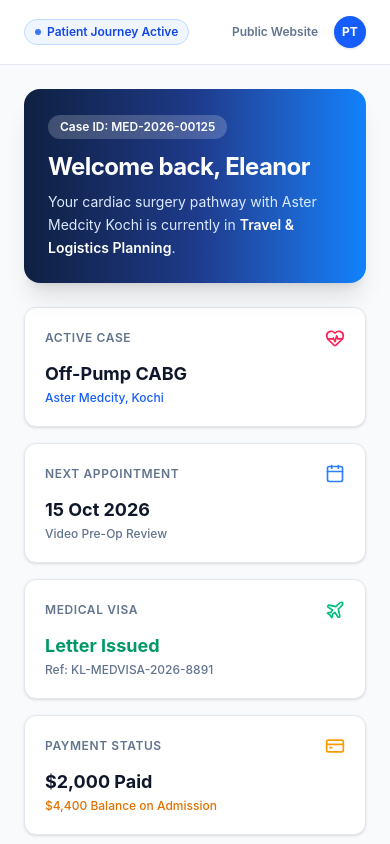
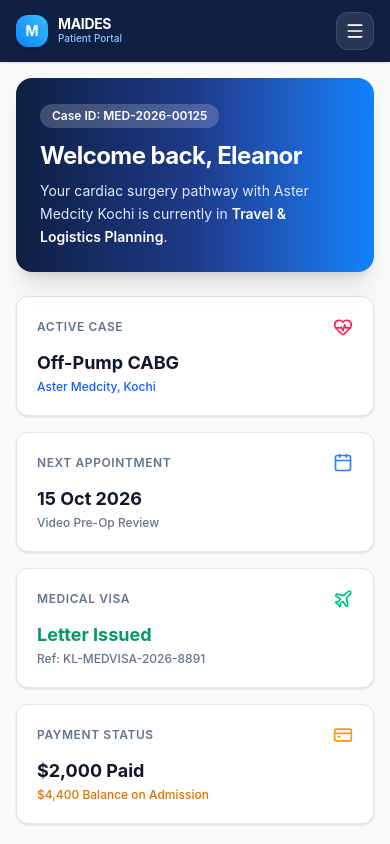
Before and after one commit to aleenashinto/MEDICAL-TOURISM, a Next.js app in the folder vitalis-web/: page /patient/dashboard in a window 390 px wide. Shown: the top 844 px of the page. Built offline with nearby package versions, Linux system fonts and the light colour scheme.

Commit message:
feat(mobile): ensure complete responsive drawers and mobile layout adaptability across Admin and Patient portals

```diff
--- a/vitalis-web/src/app/admin/layout.tsx
+++ b/vitalis-web/src/app/admin/layout.tsx
@@ -1,6 +1,6 @@
 "use client";
 
-import React from "react";
+import React, { useState } from "react";
 import Link from "next/link";
 import { usePathname } from "next/navigation";
 import {
@@ -23,7 +23,9 @@ import {
   LogOut,
   ExternalLink,
   Shield,
-  Star
+  Star,
+  Menu,
+  X
 } from "lucide-react";
 
 export default function AdminLayout({
@@ -32,6 +34,7 @@ export default function AdminLayout({
   children: React.ReactNode;
 }) {
   const pathname = usePathname();
+  const [mobileDrawerOpen, setMobileDrawerOpen] = useState(false);
 
   const navGroups = [
     {
@@ -78,9 +81,45 @@ export default function AdminLayout({
   ];
 
   return (
-    <div className="min-h-screen bg-slate-900 text-slate-100 flex">
-      {/* Sidebar */}
-      <aside className="w-64 bg-slate-950 border-r border-slate-800 flex flex-col justify-between hidden lg:flex shrink-0">
+    <div className="min-h-screen bg-slate-900 text-slate-100 flex flex-col lg:flex-row">
+      {/* Mobile Top App Bar */}
+      <div className="lg:hidden bg-slate-950 border-b border-slate-800 px-4 py-3 flex items-center justify-between sticky top-0 z-40">
+        <Link href="/admin/dashboard" className="flex items-center gap-2.5">
+          <div className="w-8 h-8 rounded-xl bg-gradient-to-tr from-[#0E82FD] to-[#38BDF8] flex items-center justify-center text-white font-black text-sm shadow-md shadow-blue-500/20">
+            M
+          </div>
+          <div className="flex items-center gap-1.5 font-bold text-sm text-white">
+            <span>MAIDES</span>
+            <span className="text-[9px] uppercase font-extrabold px-1.5 py-0.5 rounded bg-blue-500/20 text-[#0E82FD] border border-blue-500/30">
+              Admin
+            </span>
+          </div>
+        </Link>
+        <div className="flex items-center gap-2">
+          <button
+            onClick={() => setMobileDrawerOpen(!mobileDrawerOpen)}
+            className="p-2 rounded-xl bg-slate-900 text-slate-300 hover:text-white border border-slate-800"
+            aria-label="Toggle navigation menu"
+          >
+            {mobileDrawerOpen ? <X className="w-5 h-5" /> : <Menu className="w-5 h-5" />}
+          </button>
+        </div>
+      </div>
+
+      {/* Backdrop for Mobile Drawer */}
+      {mobileDrawerOpen && (
+        <div
+          className="fixed inset-0 bg-black/60 backdrop-blur-sm z-40 lg:hidden"
+          onClick={() => setMobileDrawerOpen(false)}
+        />
+      )}
+
+      {/* Sidebar (Desktop + Mobile Drawer) */}
+      <aside
+        className={`fixed lg:static inset-y-0 left-0 z-50 w-72 lg:w-64 bg-slate-950 border-r border-slate-800 flex flex-col justify-between transform transition-transform duration-300 ease-in-out lg:translate-x-0 shrink-0 ${
+          mobileDrawerOpen ? "translate-x-0 shadow-2xl" : "-translate-x-full"
+        }`}
+      >
         <div>
           {/* Brand header */}
           <div className="p-5 border-b border-slate-800 flex items-center justify-between">
@@ -98,10 +137,17 @@ export default function AdminLayout({
                 <div className="text-[11px] text-slate-400 font-medium mt-1">Platform Operations</div>
               </div>
             </Link>
+            {/* Close button on mobile drawer */}
+            <button
+              onClick={() => setMobileDrawerOpen(false)}
+              className="lg:hidden p-1.5 rounded-lg text-slate-400 hover:text-white hover:bg-slate-900"
+            >
+              <X className="w-5 h-5" />
+            </button>
           </div>
 
           {/* Navigation Items */}
-          <nav className="p-3 space-y-6 max-h-[calc(100vh-140px)] overflow-y-auto">
+          <nav className="p-3 space-y-5 max-h-[calc(100vh-140px)] overflow-y-auto">
             {navGroups.map((group) => (
               <div key={group.title}>
                 <div className="px-3 text-[10px] font-bold uppercase tracking-wider text-slate-500 mb-1.5">
@@ -115,6 +161,7 @@ export default function AdminLayout({
                       <Link
                         key={item.name}
                         href={item.href}
+                        onClick={() => setMobileDrawerOpen(false)}
                         className={`flex items-center justify-between px-3 py-2 rounded-lg text-xs font-semibold transition-all ${
                           isActive
                             ? "bg-[#0E82FD] text-white shadow-sm"
@@ -165,12 +212,12 @@ export default function AdminLayout({
       {/* Main Content Area */}
       <div className="flex-1 flex flex-col min-w-0 bg-slate-900 overflow-hidden">
         {/* Top Navbar */}
-        <header className="bg-slate-950 border-b border-slate-800 px-6 py-3.5 flex items-center justify-between">
+        <header className="hidden sm:flex bg-slate-950 border-b border-slate-800 px-6 py-3.5 items-center justify-between">
           <div className="flex items-center gap-3">
             <div className="flex items-center gap-2 text-xs text-slate-400">
               <Shield className="w-4 h-4 text-[#0E82FD]" />
               <span className="font-semibold text-slate-200">Full Platform Management Mode</span>
-              <span className="px-2 py-0.5 rounded-md bg-emerald-500/10 text-emerald-400 border border-emerald-500/20 text-[11px] font-mono">
+              <span className="hidden md:inline-block px-2 py-0.5 rounded-md bg-emerald-500/10 text-emerald-400 border border-emerald-500/20 text-[11px] font-mono">
                 System Healthy • 66/66 API Nodes Active
               </span>
             </div>
@@ -188,7 +235,7 @@ export default function AdminLayout({
           </div>
         </header>
 
-        <main className="flex-1 overflow-y-auto p-6 max-w-7xl w-full mx-auto">{children}</main>
+        <main className="flex-1 overflow-y-auto p-4 sm:p-6 max-w-7xl w-full mx-auto">{children}</main>
       </div>
     </div>
   );
--- a/vitalis-web/src/app/patient/layout.tsx
+++ b/vitalis-web/src/app/patient/layout.tsx
@@ -1,5 +1,8 @@
-import React from "react";
+"use client";
+
+import React, { useState } from "react";
 import Link from "next/link";
+import { usePathname } from "next/navigation";
 import {
   HeartPulse,
   LayoutDashboard,
@@ -13,7 +16,8 @@ import {
   Settings,
   User,
   LogOut,
-  ShieldAlert
+  Menu,
+  X
 } from "lucide-react";
 
 export default function PatientLayout({
@@ -21,6 +25,9 @@ export default function PatientLayout({
 }: {
   children: React.ReactNode;
 }) {
+  const pathname = usePathname();
+  const [mobileDrawerOpen, setMobileDrawerOpen] = useState(false);
+
   const navItems = [
     { name: "Dashboard", href: "/patient/dashboard", icon: LayoutDashboard },
     { name: "My Cases", href: "/patient/cases", icon: HeartPulse },
@@ -36,11 +43,44 @@ export default function PatientLayout({
   ];
 
   return (
-    <div className="min-h-screen bg-slate-50 flex">
-      {/* Sidebar */}
-      <aside className="w-64 bg-[#0F2042] text-white flex flex-col justify-between hidden md:flex">
+    <div className="min-h-screen bg-slate-50 flex flex-col md:flex-row">
+      {/* Mobile Top Navigation Bar */}
+      <div className="md:hidden bg-[#0F2042] text-white px-4 py-3 flex items-center justify-between sticky top-0 z-40 shadow-sm">
+        <Link href="/patient/dashboard" className="flex items-center gap-2.5">
+          <div className="w-8 h-8 rounded-xl bg-gradient-to-tr from-[#0E82FD] to-[#38BDF8] flex items-center justify-center text-white font-bold shadow-md text-sm">
+            M
+          </div>
           <div>
-          <div className="p-6 border-b border-slate-700/60 flex items-center gap-3">
+            <div className="font-bold text-sm leading-none tracking-tight">MAIDES</div>
+            <div className="text-[10px] text-blue-300 font-medium">Patient Portal</div>
+          </div>
+        </Link>
+        <button
+          onClick={() => setMobileDrawerOpen(!mobileDrawerOpen)}
+          className="p-2 rounded-xl bg-white/10 text-white hover:bg-white/20 border border-white/10"
+          aria-label="Toggle navigation menu"
+        >
+          {mobileDrawerOpen ? <X className="w-5 h-5" /> : <Menu className="w-5 h-5" />}
+        </button>
+      </div>
+
+      {/* Backdrop for Mobile Drawer */}
+      {mobileDrawerOpen && (
+        <div
+          className="fixed inset-0 bg-black/50 backdrop-blur-sm z-40 md:hidden"
+          onClick={() => setMobileDrawerOpen(false)}
+        />
+      )}
+
+      {/* Sidebar (Desktop + Mobile Drawer) */}
+      <aside
+        className={`fixed md:static inset-y-0 left-0 z-50 w-72 md:w-64 bg-[#0F2042] text-white flex flex-col justify-between transform transition-transform duration-300 ease-in-out md:translate-x-0 shrink-0 ${
+          mobileDrawerOpen ? "translate-x-0 shadow-2xl" : "-translate-x-full"
+        }`}
+      >
+        <div>
+          <div className="p-6 border-b border-slate-700/60 flex items-center justify-between">
+            <div className="flex items-center gap-3">
               <div className="w-10 h-10 rounded-xl bg-gradient-to-tr from-[#0E82FD] to-[#38BDF8] flex items-center justify-center text-white font-bold shadow-md">
                 M
               </div>
@@ -49,17 +89,30 @@ export default function PatientLayout({
                 <div className="text-[11px] text-blue-300 font-medium mt-1">Patient Portal</div>
               </div>
             </div>
+            <button
+              onClick={() => setMobileDrawerOpen(false)}
+              className="md:hidden p-1.5 rounded-lg text-slate-300 hover:text-white"
+            >
+              <X className="w-5 h-5" />
+            </button>
+          </div>
 
-          <nav className="p-4 space-y-1">
+          <nav className="p-4 space-y-1 max-h-[calc(100vh-140px)] overflow-y-auto">
             {navItems.map((item) => {
               const Icon = item.icon;
+              const isActive = pathname === item.href || (item.href !== "/patient/dashboard" && pathname.startsWith(item.href));
               return (
                 <Link
                   key={item.name}
                   href={item.href}
-                  className="flex items-center gap-3 px-3.5 py-2.5 rounded-lg text-sm font-medium text-slate-300 hover:text-white hover:bg-white/10 transition-colors"
+                  onClick={() => setMobileDrawerOpen(false)}
+                  className={`flex items-center gap-3 px-3.5 py-2.5 rounded-lg text-sm font-medium transition-colors ${
+                    isActive
+                      ? "bg-[#0E82FD] text-white shadow-sm font-semibold"
+                      : "text-slate-300 hover:text-white hover:bg-white/10"
+                  }`}
                 >
-                  <Icon className="w-4 h-4 text-blue-400" />
+                  <Icon className={`w-4 h-4 ${isActive ? "text-white" : "text-blue-400"}`} />
                   {item.name}
                 </Link>
               );
@@ -80,7 +133,7 @@ export default function PatientLayout({
 
       {/* Main Content Area */}
       <div className="flex-1 flex flex-col min-w-0">
-        <header className="bg-white border-b border-slate-200 px-6 py-4 flex items-center justify-between">
+        <header className="hidden sm:flex bg-white border-b border-slate-200 px-6 py-4 items-center justify-between">
           <div className="flex items-center gap-2">
             <span className="inline-flex items-center gap-1.5 px-2.5 py-1 rounded-full text-xs font-semibold bg-blue-50 text-blue-700 border border-blue-200">
               <span className="w-1.5 h-1.5 rounded-full bg-blue-600 animate-pulse"></span>
@@ -101,7 +154,7 @@ export default function PatientLayout({
           </div>
         </header>
 
-        <main className="flex-1 p-6 max-w-7xl w-full mx-auto">{children}</main>
+        <main className="flex-1 p-4 sm:p-6 max-w-7xl w-full mx-auto">{children}</main>
       </div>
     </div>
   );
```
Lines whose indentation alone changed are shown as unchanged.
